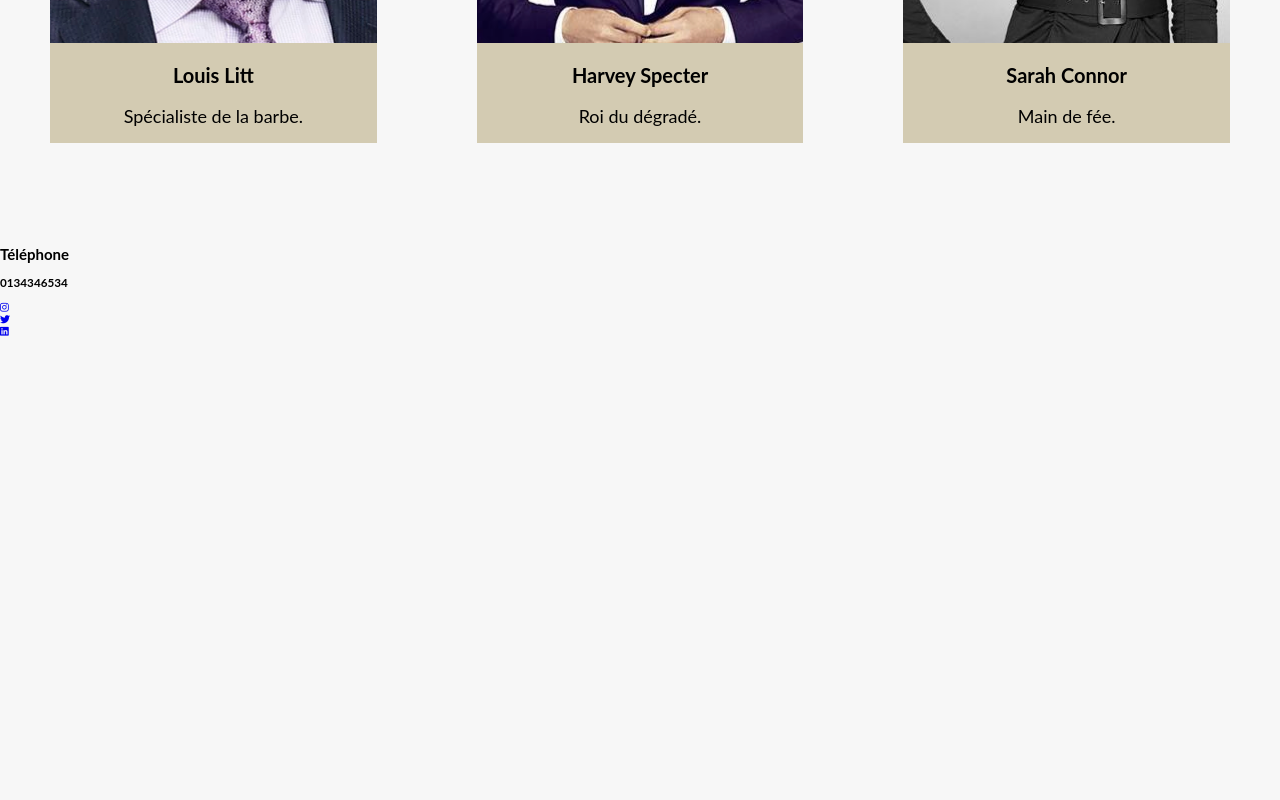
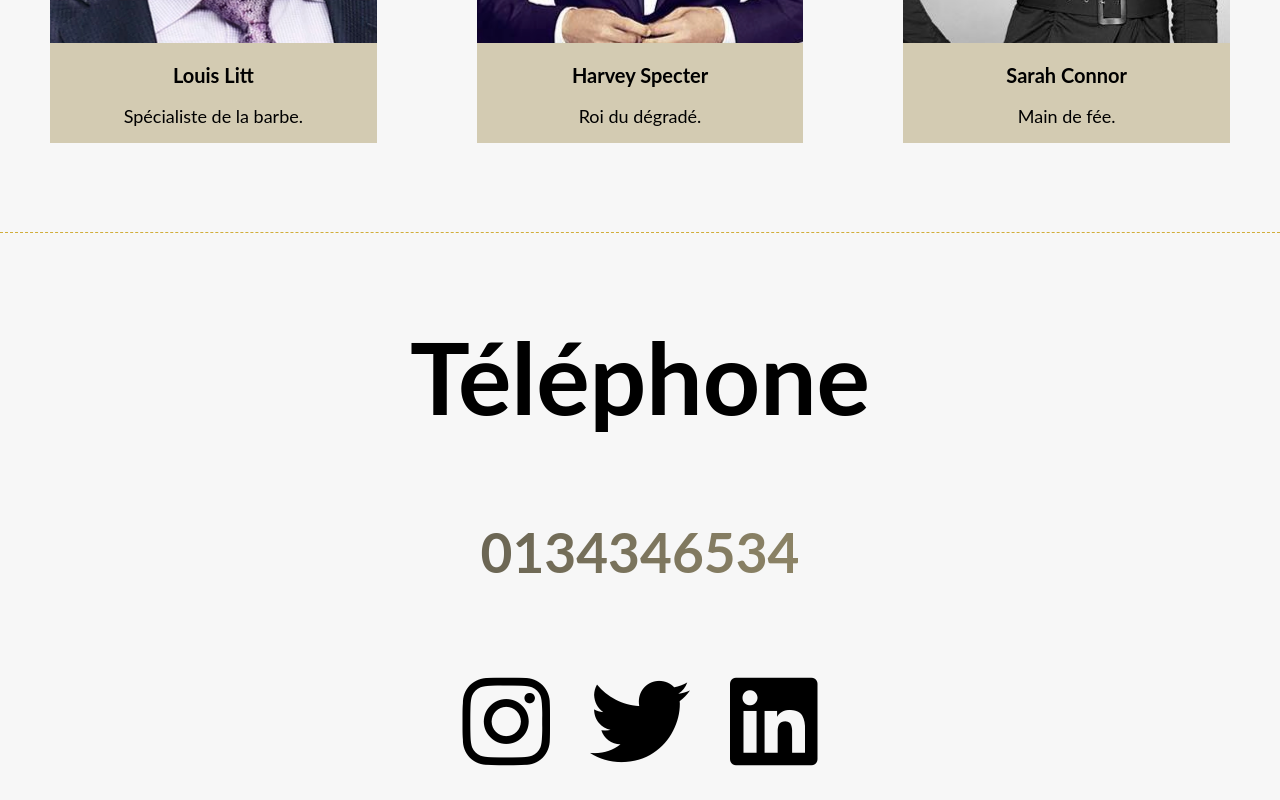
Before and after one commit to aiiioo93/Barbier, a plain HTML site: page index.html in a window 1280 px wide. Shown: the part 3487-4287 px from the top of the page. Before the commit the page ends 3824 px from the top, so only its background shows below. Drawn offline with Linux system fonts and the light colour scheme.

Commit message:
Section Contact, CSS Mise en place du CSS pour la section contact.

```diff
--- a/style.css
+++ b/style.css
@@ -481,3 +481,41 @@ header #arrow{
 .pic3:hover{
     transform: scale(1.2);
 }
+
+
+/* SECTION CONTACT */
+
+#contact{
+    height: 20rem;
+    width: 100%;
+    border-top: 1px dashed rgb(209, 174, 59);
+}
+
+#contact h2{
+    font-size: 10rem;
+    text-align: center;
+}
+
+#contact h3{
+    text-align: center;
+    font-size: 5.5rem;
+    background-image: linear-gradient(to right, #373737, #c0b283);
+    -webkit-background-clip: text;
+    color: transparent;
+
+}
+
+.flexMedias{
+    display: flex;
+    justify-content: center;
+}
+
+.medias{
+    font-size: 10rem;
+    margin: 2rem;
+}
+
+.medias a{
+    text-decoration: none;
+    color: black;
+}
```
